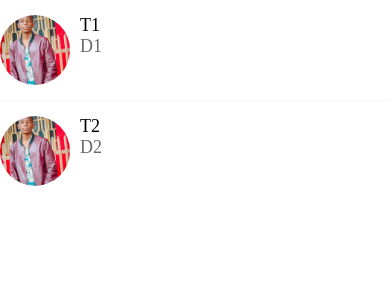
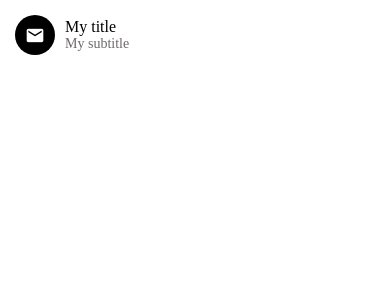
Before and after one commit to leandre000/Duhahe, a React Native app: screen / in a window 390 px wide. Shown: the top 300 px of the page. Built offline with nearby package versions, Linux system fonts and the light colour scheme.

Commit message:
added some styles

```diff
--- a/App.js
+++ b/App.js
@@ -1,12 +1,22 @@
 import 'react-native-gesture-handler'; // MUST be at the top!
 import React from 'react';
 import { GestureHandlerRootView } from 'react-native-gesture-handler';
-import MessagesScreen from './app/screens/MessagesScreen';
+
+import Screen from './app/components/Screen';
+import Icon from './app/components/Icon';
+import ListItem from './app/components/ListItem';
+
 
 export default function App() {
   return (
     <GestureHandlerRootView style={{ flex: 1 }}>
-      <MessagesScreen />
+      <Screen>
+        <ListItem
+          title="My title"
+          subTitle="My subtitle"
+          ImageComponent={<Icon name="email" />}
+        />
+      </Screen>
     </GestureHandlerRootView>
   );
 }
--- /dev/null
+++ b/app/components/Icon.js
@@ -0,0 +1,27 @@
+import React from 'react';
+import { View } from 'react-native';
+import { MaterialCommunityIcons } from '@expo/vector-icons';
+
+function Icon({
+  name,
+  size = 40,
+  backgroundColor = '#000',
+  iconColor = '#fff',
+}) {
+  return (
+    <View
+      style={{
+        width: size,
+        height: size,
+        borderRadius: size / 2,
+        backgroundColor,
+        justifyContent: 'center',
+        alignItems: 'center',
+      }}
+    >
+      <MaterialCommunityIcons name={name} color={iconColor} size={size * 0.5} />
+    </View>
+  );
+}
+
+export default Icon;
--- a/app/components/ListItem.js
+++ b/app/components/ListItem.js
@@ -5,22 +5,20 @@
   Image,
   TouchableHighlight,
 } from 'react-native';
-import Swipeable from 'react-native-gesture-handler/Swipeable';
+import { Swipeable } from 'react-native-gesture-handler';
 import AppText from './AppText';
 import colors from '../config/colors';
 
-function ListItem({ title, subTitle, image, onPress, renderRightActions }) {
+function ListItem({ title, subTitle, image, ImageComponent, onPress, renderRightActions }) {
   return (
     <Swipeable renderRightActions={renderRightActions}>
-      <TouchableHighlight
-        underlayColor={colors.light}
-        onPress={onPress}
-      >
+      <TouchableHighlight underlayColor={colors.light} onPress={onPress}>
         <View style={styles.container}>
-          <Image style={styles.image} source={image} />
-          <View>
+          {ImageComponent}
+          {image && <Image style={styles.image} source={image} />}
+          <View style={styles.detailsContainer}>
             <AppText style={styles.title}>{title}</AppText>
-            <AppText style={styles.subTitle}>{subTitle}</AppText>
+            {subTitle && <AppText style={styles.subTitle}>{subTitle}</AppText>}
           </View>
         </View>
       </TouchableHighlight>
@@ -31,20 +29,34 @@
 const styles = StyleSheet.create({
   container: {
     flexDirection: 'row',
-    paddingLeft:0,
-    padding: 15,
+    alignItems: 'center',
+    paddingLeft: 15,
+    paddingVertical: 15,
+    backgroundColor: colors.white,
+  },
+  detailsContainer: {
+    marginLeft:10,
+    justifyContent:'center',
+
+
   },
   image: {
     width: 70,
     height: 70,
     borderRadius: 35,
-    marginRight: 10,
+
+  },
+  textContainer: {
+    flex: 1,
+    justifyContent: 'center',
+  },
+  title: {
+    fontWeight: '500',
+    fontSize: 16,
   },
   subTitle: {
     color: colors.medium,
-  },
-  title: {
-    fontWeight: '500',
+    fontSize: 14,
   },
 });
 
--- a/app/components/Screen.js
+++ b/app/components/Screen.js
@@ -2,21 +2,16 @@
 import Constants from 'expo-constants';
 import { SafeAreaView, StyleSheet } from 'react-native';
 
-function Screen({children}) {
-    return (
-
-        <SafeAreaView style={styles.screen}>
-       {children}
-        </SafeAreaView>
-    );
+function Screen({ children }) {
+  return <SafeAreaView style={styles.screen}>{children}</SafeAreaView>;
 }
 
 const styles = StyleSheet.create({
-    screen:{
-        padding: Constants.statusBarHeight,
-        flex:1,
-
-    }
-})
+  screen: {
+    flex: 1, // ✅ ENSURES full height
+    paddingTop: Constants.statusBarHeight,
+    backgroundColor: '#fff',
+  },
+});
 
 export default Screen;
--- a/app/screens/MessagesScreen.js
+++ b/app/screens/MessagesScreen.js
@@ -1,5 +1,4 @@
-import React,{useState} from 'react';
-
+import React, { useState } from 'react';
 import { FlatList, StyleSheet } from 'react-native';
 import Screen from '../components/Screen';
 import ListItem from '../components/ListItem';
@@ -22,14 +21,11 @@
 ];
 
 function MessagesScreen(props) {
-    const[messages, setMessages] = useState(initialMessages);
-    const[refreshing, setRefreshing] = useState(false);
-
+  const [messages, setMessages] = useState(initialMessages);
+  const [refreshing, setRefreshing] = useState(false);
 
   const handleDelete = (message) => {
-    //delete message from mesages
     setMessages(messages.filter((m) => m.id !== message.id));
-
   };
 
   return (
@@ -43,16 +39,14 @@
             subTitle={item.description}
             image={item.image}
             onPress={() => console.log('Message selected', item)}
-            renderRightActions={() =>
-             <ListItemDeleteAction  onPress={()=> handleDelete(item)}/>}
-
+            renderRightActions={() => (
+              <ListItemDeleteAction onPress={() => handleDelete(item)} />
+            )}
           />
-
         )}
         ItemSeparatorComponent={ListItemSeparator}
         refreshing={refreshing}
         onRefresh={() =>
-        {
           setMessages([
             {
               id: '2',
@@ -60,12 +54,18 @@
               description: 'D2',
               image: require('../assets/shema.jpg'),
             },
-
           ])
-        }}
+        }
+        contentContainerStyle={styles.content} // ✅ makes sure content doesn't shrink
       />
     </Screen>
   );
 }
 
+const styles = StyleSheet.create({
+  content: {
+    flexGrow: 1, // ✅ Keeps items at top even if short
+  },
+});
+
 export default MessagesScreen;
```
Lines whose indentation alone changed are shown as unchanged.
